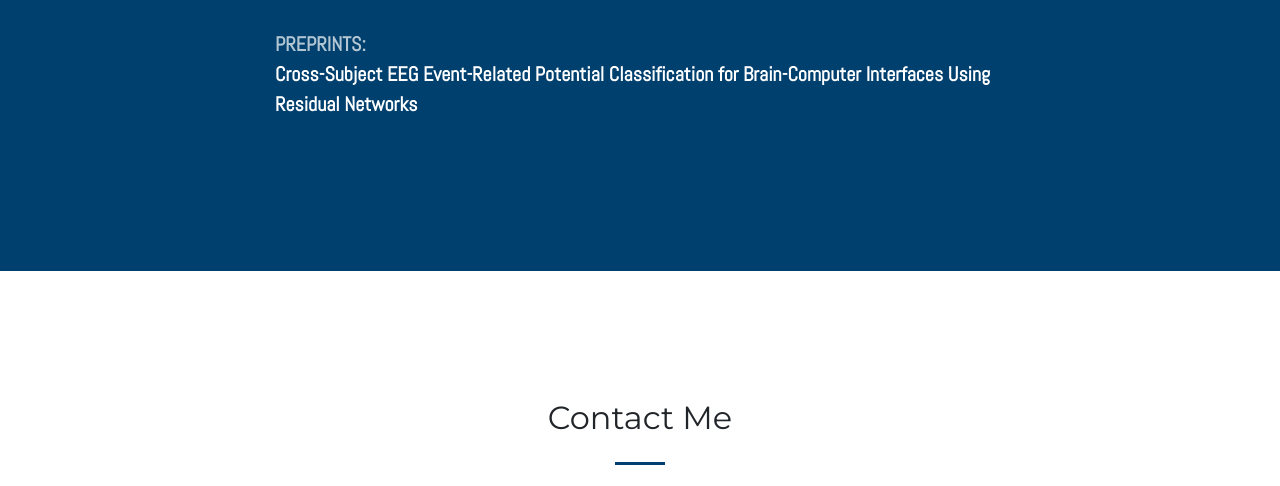
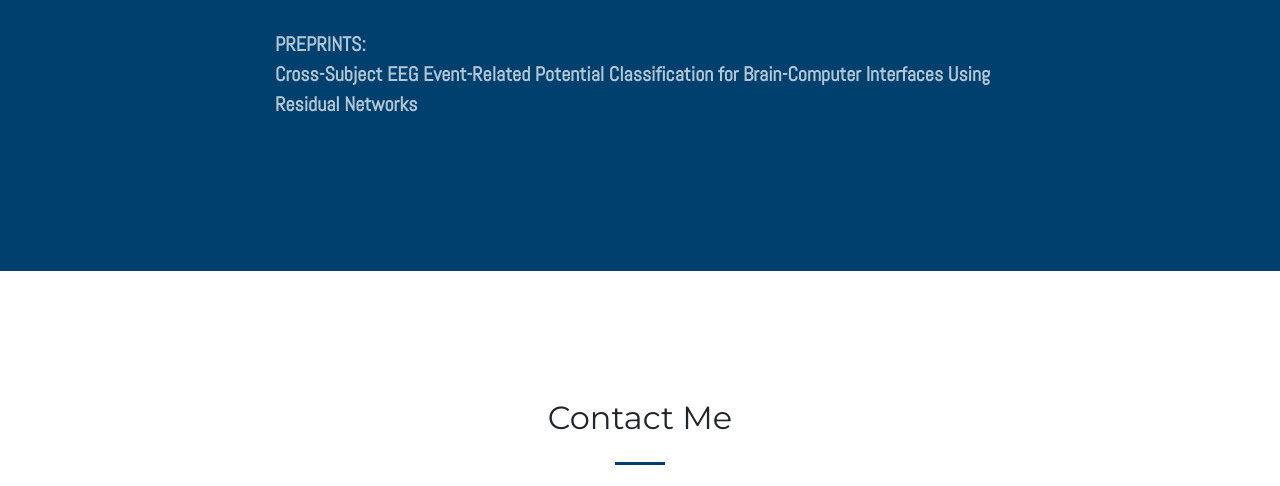
Before and after one commit to kateslin/kateslin.github.io, a website with bundled scripts: page index.html in a window 1280 px wide. Shown: the part 1673-2159 px from the top of the page. Built offline with nearby package versions, Linux system fonts and the light colour scheme; files whose address does not match are found by name.

Commit message:
Update Link Color

```diff
--- a/css/styles.css
+++ b/css/styles.css
@@ -36,7 +36,7 @@ a {
 }
 
 .custom-link{
-  color:#ffffff;
+  color: rgba(255, 255, 255, 0.7);
 }
 
 a:hover {
```
